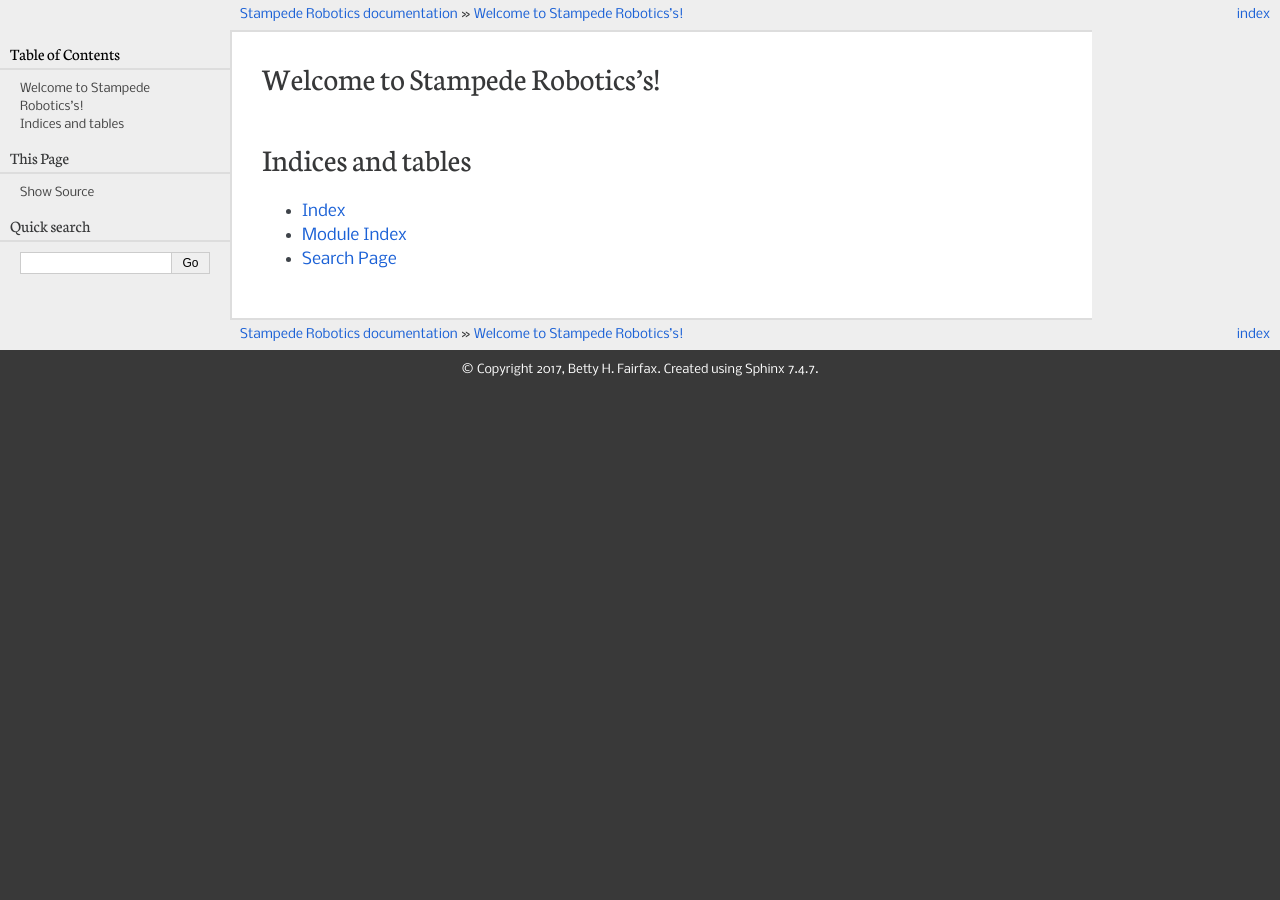
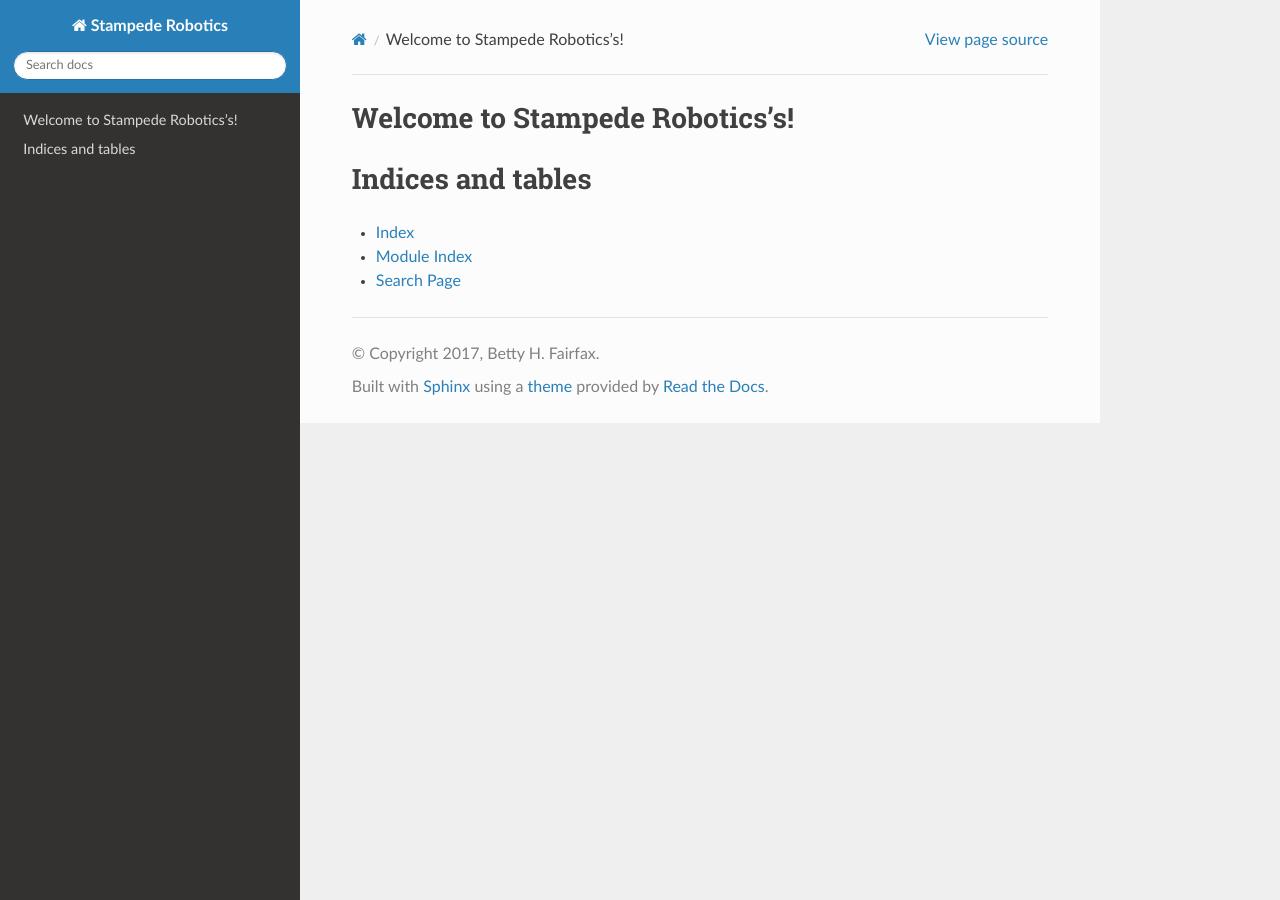
Before and after one commit to StampedeRobotics2844/docs, a Sphinx documentation site: the page built from source/index.rst, in a window 1280 px wide. Built offline with Sphinx 7.4.7 and the Read the Docs theme 2.0.0, drawn with Linux system fonts in a browser that asks for light colours.

Commit message:
modified theme to sphinx_rtd

```diff
--- a/source/conf.py
+++ b/source/conf.py
@@ -20,6 +20,8 @@
 # import os
 # import sys
 # sys.path.insert(0, os.path.abspath('.'))
+import sphinx_rtd_theme
+
 
 
 # -- General configuration ------------------------------------------------
@@ -83,7 +85,7 @@
 # The theme to use for HTML and HTML Help pages.  See the documentation for
 # a list of builtin themes.
 #
-html_theme = 'pyramid'
+html_theme = 'sphinx_rtd_theme'
 
 # Theme options are theme-specific and customize the look and feel of a theme
 # further.  For a list of options available for each theme, see the
@@ -95,13 +97,11 @@
 # relative to this directory. They are copied after the builtin static files,
 # so a file named "default.css" will overwrite the builtin "default.css".
 html_static_path = ['_static']
-
+html_theme_path = [sphinx_rtd_theme.get_html_theme_path()]
 
 # -- Options for HTMLHelp output ------------------------------------------
-
 # Output file base name for HTML help builder.
 htmlhelp_basename = 'StampedeRoboticsdoc'
-
 
 # -- Options for LaTeX output ---------------------------------------------
 
```
